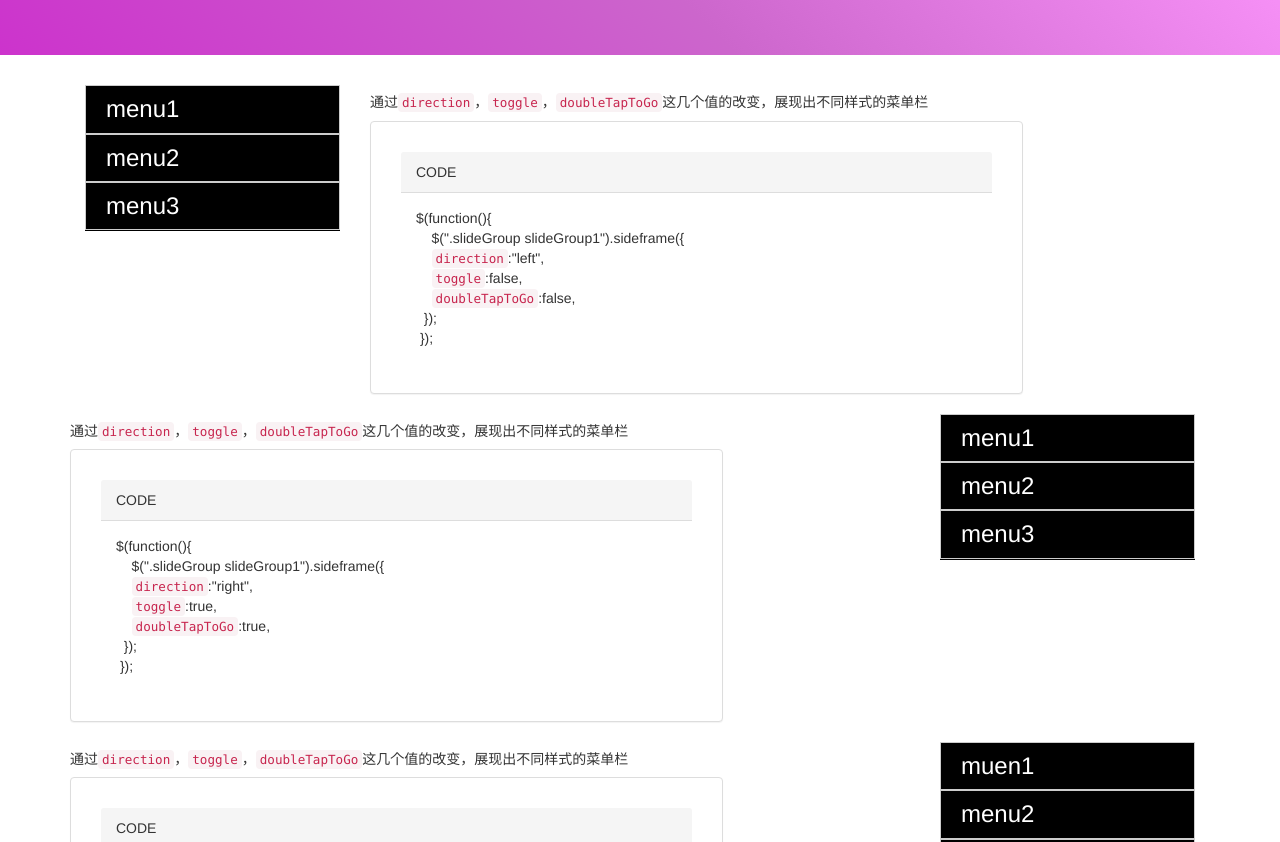
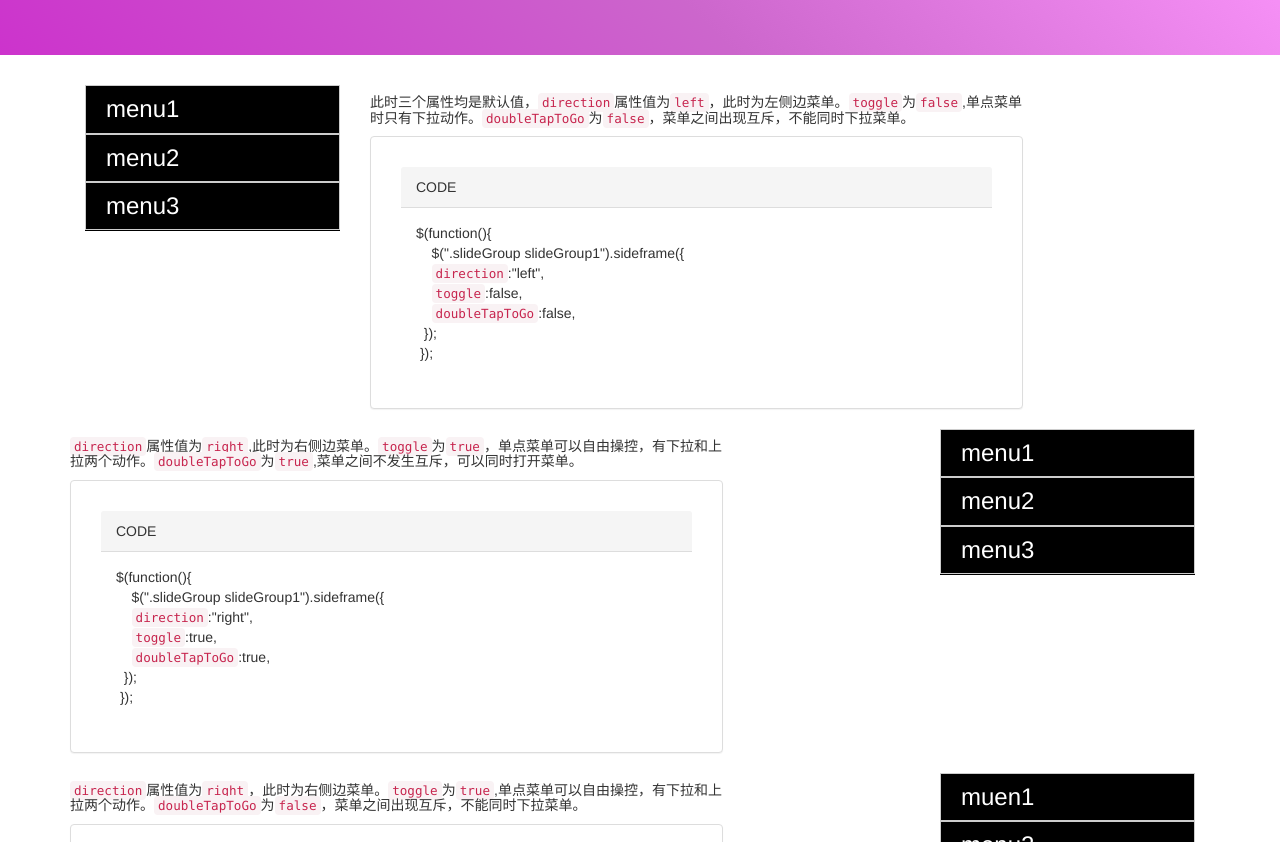
Before and after one commit to saisaiya/Sideframe, a plain HTML site: page index.html in a window 1280 px wide. Shown: the part 110-952 px from the top of the page. Drawn offline with nearby package versions, Linux system fonts and the light colour scheme.

Commit message:
index.html

```diff
--- a/index.html
+++ b/index.html
@@ -67,7 +67,7 @@
 
     <div class="row">
         <div class="col-md-7">
-            <p class="h5">通过<code>direction</code>，<code>toggle</code>，<code>doubleTapToGo</code>这几个值的改变，展现出不同样式的菜单栏</p>
+            <p class="h5">此时三个属性均是默认值，<code>direction</code>属性值为<code>left</code>，此时为左侧边菜单。<code>toggle</code>为<code>false</code>,单点菜单时只有下拉动作。<code>doubleTapToGo</code>为<code>false</code>，菜单之间出现互斥，不能同时下拉菜单。</p>
             <div class="panel panel-default">
                 <div class="panel-heading">CODE</div>
                 <div class="panel-body">
@@ -111,7 +111,7 @@
 
     <div class="row">
         <div class="col-md-7">
-            <p class="h5">通过<code>direction</code>，<code>toggle</code>，<code>doubleTapToGo</code>这几个值的改变，展现出不同样式的菜单栏</p>
+            <p class="h5"><code>direction</code>属性值为<code>right</code>,此时为右侧边菜单。<code>toggle</code>为<code>true</code>，单点菜单可以自由操控，有下拉和上拉两个动作。<code>doubleTapToGo</code>为<code>true</code>,菜单之间不发生互斥，可以同时打开菜单。</p>
             <div class="panel panel-default">
                 <div class="panel-heading">CODE</div>
                 <div class="panel-body">
@@ -155,14 +155,14 @@
 
     <div class="row">
         <div class="col-md-7">
-            <p class="h5">通过<code>direction</code>，<code>toggle</code>，<code>doubleTapToGo</code>这几个值的改变，展现出不同样式的菜单栏</p>
+            <p class="h5"><code>direction</code>属性值为<code>right</code>，此时为右侧边菜单。<code>toggle</code>为<code>true</code>,单点菜单可以自由操控，有下拉和上拉两个动作。<code>doubleTapToGo</code>为<code>false</code>，菜单之间出现互斥，不能同时下拉菜单。</p>
             <div class="panel panel-default">
                 <div class="panel-heading">CODE</div>
                 <div class="panel-body">
                     $(function(){</br>&nbsp;&nbsp;&nbsp; $(".slideGroup slideGroup1").sideframe({</br>&nbsp;&nbsp;&nbsp;
                     <code>direction</code>:"right",</br>&nbsp;&nbsp;&nbsp;
-                    <code>toggle</code>:false,</br>&nbsp;&nbsp;&nbsp;
-                    <code>doubleTapToGo</code>:true,</br>&nbsp;&nbsp;});</br>&nbsp;});
+                    <code>toggle</code>:true,</br>&nbsp;&nbsp;&nbsp;
+                    <code>doubleTapToGo</code>:false,</br>&nbsp;&nbsp;});</br>&nbsp;});
                 </div>
             </div>
         </div>
@@ -185,8 +185,8 @@
 
         $(".slideGroup3").sideframe({
             direction:"right",
-            toggle:false,
-            doubleTapToGo:true,
+            toggle:true,
+            doubleTapToGo:false,
         });
     });
 
```
